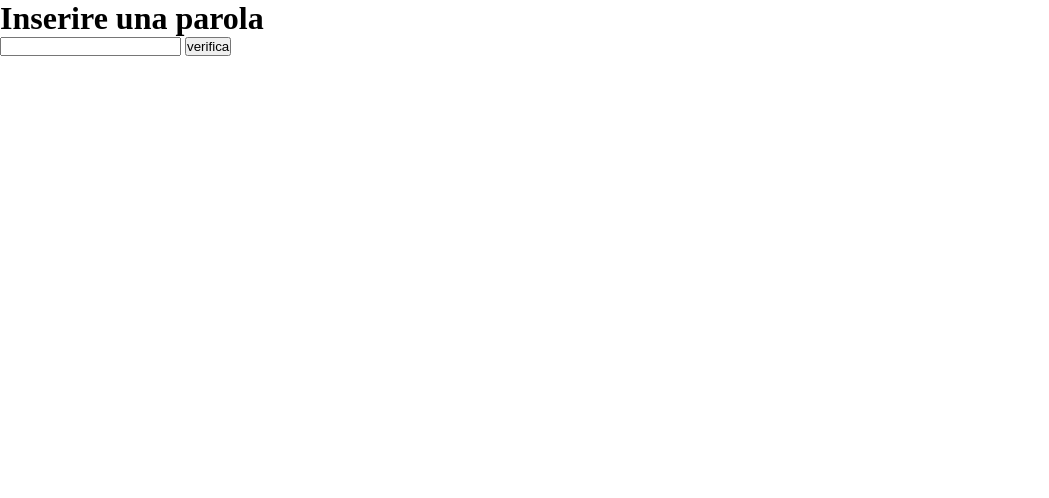
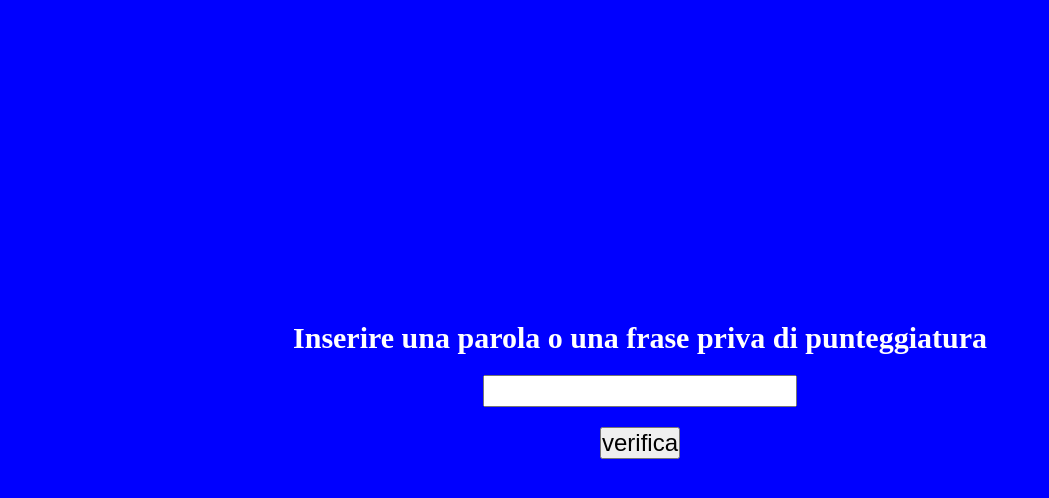
Before and after one commit to mirkoguerra/js-paliedispari, a plain HTML site: page js-palindromo/index.html in a window 1280 px wide. Shown: the whole page, without its empty margins (0-1049 px from the left). Drawn offline with Linux system fonts and the light colour scheme.

Commit message:
Palindromo

```diff
--- a/js-palindromo/css/style.css
+++ b/js-palindromo/css/style.css
@@ -4,3 +4,26 @@
   margin: 0;
   box-sizing: border-box;
 }
+body {
+  background-color: blue;
+  color: white;
+}
+section {
+  height: 100vh;
+  display: flex;
+  flex-direction: column;
+  justify-content: center;
+  align-items: center;
+}
+h1 {
+  font-size: 30px;
+  margin-bottom: 20px;
+}
+input, p {
+  font-size: 24px;
+}
+button {
+  font-size: 24px;
+  margin-top: 20px;
+  margin-bottom: 20px;
+}
--- a/js-palindromo/index.html
+++ b/js-palindromo/index.html
@@ -8,10 +8,12 @@
   </head>
   <body>
 
-    <h1>Inserire una parola</h1>
-    <input id="input" type="text" name="" value="">
-    <button id="verifica" type="button" name="button">verifica</button>
-    <p id="output"></p>
+    <section>
+      <h1>Inserire una parola o una frase priva di punteggiatura</h1>
+      <input id="input" type="text" name="" value="">
+      <button id="verifica" type="button" name="button">verifica</button>
+      <p id="output"></p>
+    </section>
 
     <script src="js/script.js" charset="utf-8"></script>
     <!-- per il mio js -->
--- a/js-palindromo/js/script.js
+++ b/js-palindromo/js/script.js
@@ -25,6 +25,9 @@ function comparazione(stringa) {
   if (comparableString(stringa) == reverseString(stringa)) {
     match = true;
   }
+
+  // return comparableString(stringa) == reverseString(stringa); questo rappresenta la versione abbreviata di tutto quello che ho scritto nella function, devo tenere a mente la possibilità di abbreviare la scrittura delle funzioni
+
   return match;
   // avrei potuto compattare tutte e 3 le funzioni nella sola funzione comparazione, ma se mi servissero, per qualche motivo, le funzioni comparableString e reverseString, in questa maniera ce le ho mia disposizione
 }
@@ -38,8 +41,6 @@ document.getElementById("verifica").addEventListener("click", function(){
   // console.log(stringa);
   var output = document.getElementById("output");
 
-  comparazione(input);
-
   if (comparazione(input)) {
     output.innerHTML = "La parola o frase è un polindromo";
   } else {
```
